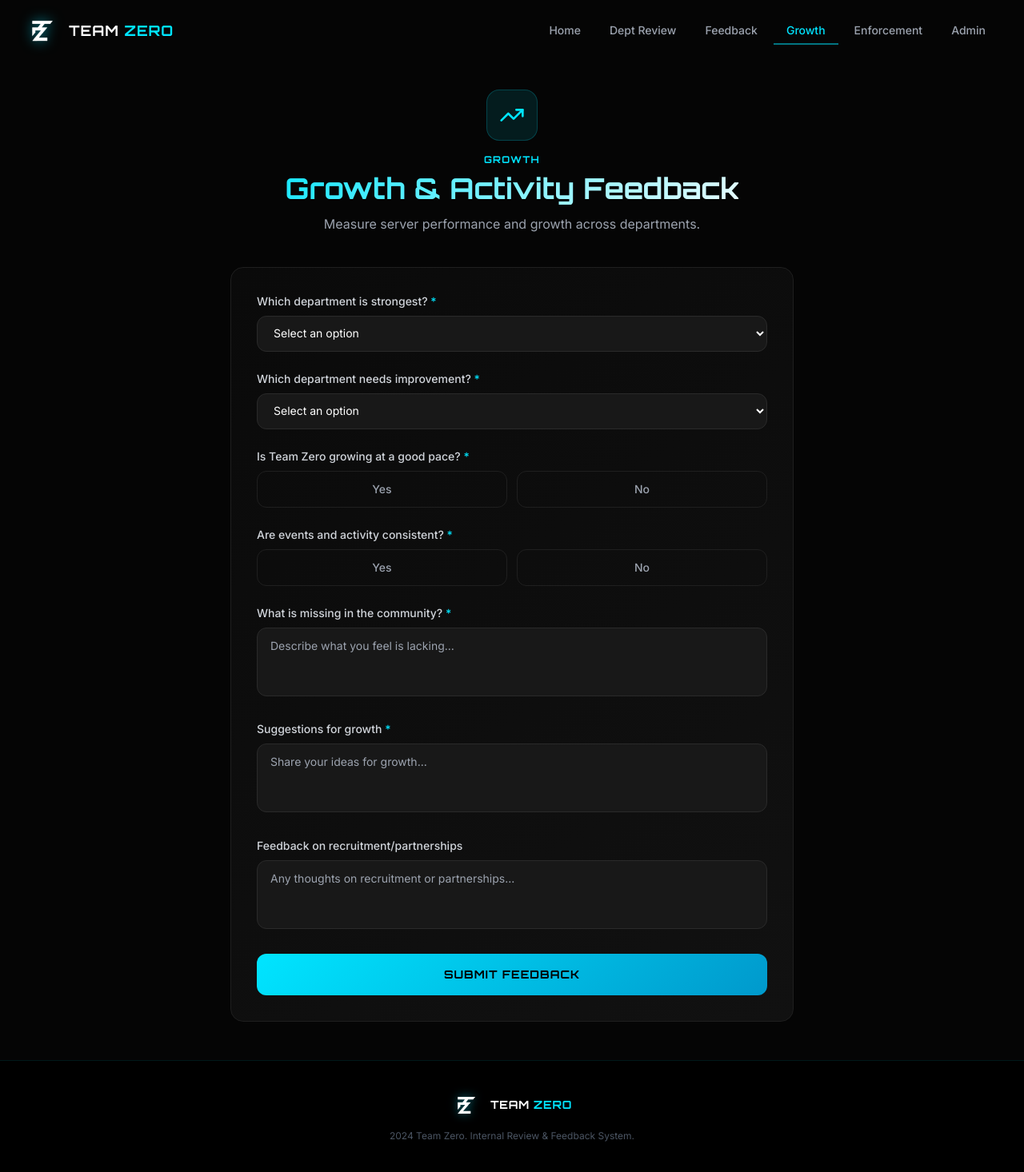
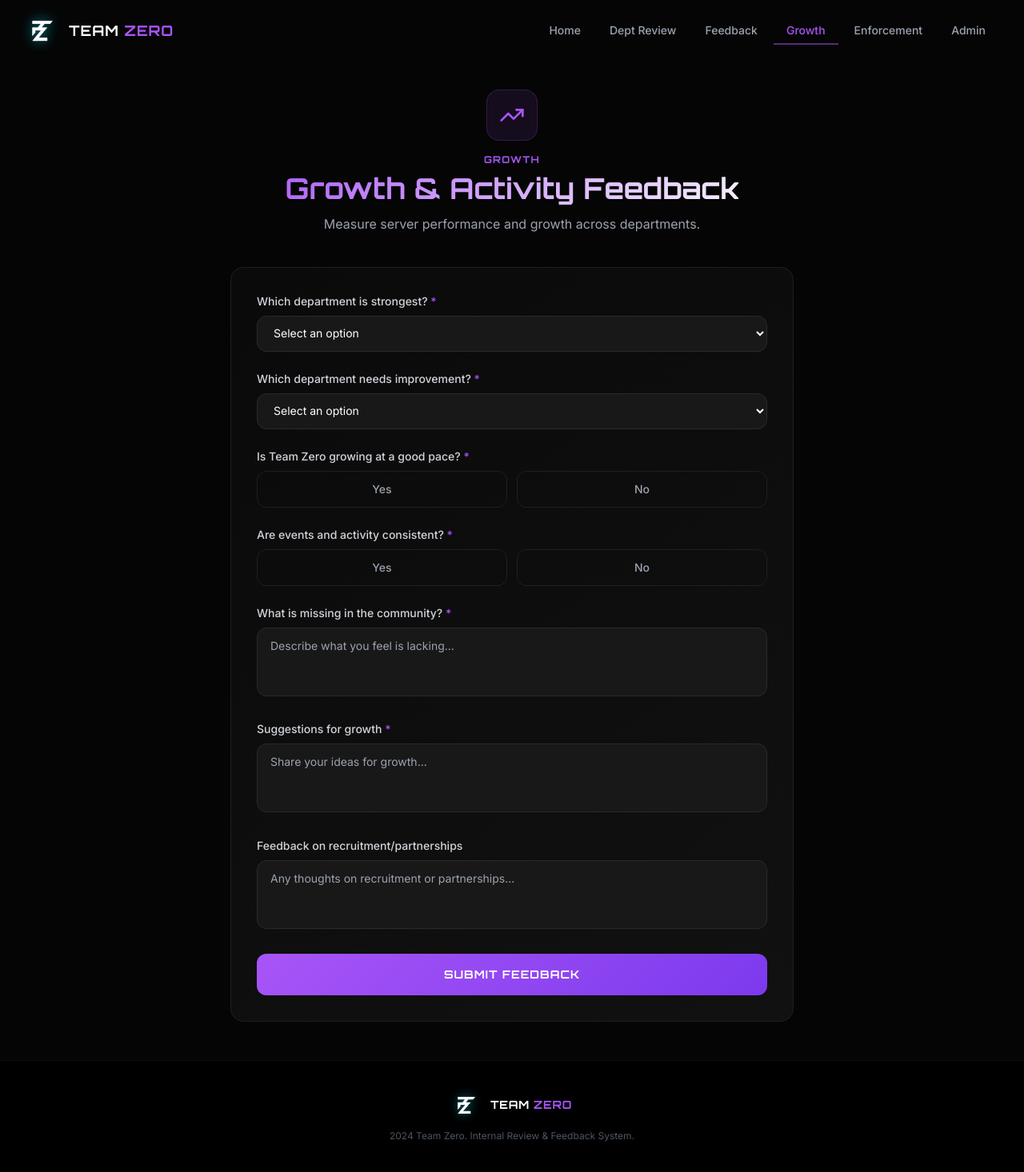
Before and after one commit to AstaxArmy/Teamzero-Reports, a Next.js app: page /growth in a window 1280 px wide. Shown: the top 1466 px of the page at 80% size. Built offline with nearby package versions, Linux system fonts and the light colour scheme.

Commit message:
Theme: change cyan to purple

```diff
--- a/app/globals.css
+++ b/app/globals.css
@@ -66,7 +66,7 @@ body {
 
 .loading-progress {
   height: 100%;
-  background: linear-gradient(90deg, #00e5ff, #8A2BE2, #00e5ff);
+  background: linear-gradient(90deg, #a855f7, #7c3aed, #a855f7);
   background-size: 200% 100%;
   border-radius: 10px;
   animation: loading 2s ease-in-out infinite;
@@ -88,17 +88,17 @@ body {
 }
 
 ::-webkit-scrollbar-thumb {
-  background: linear-gradient(180deg, #00e5ff, #8A2BE2);
+  background: linear-gradient(180deg, #a855f7, #7c3aed);
   border-radius: 10px;
   border: 2px solid #0a0a0a;
 }
 
 ::-webkit-scrollbar-thumb:hover {
-  background: linear-gradient(180deg, #00ffff, #9945FF);
+  background: linear-gradient(180deg, #c084fc, #9333ea);
 }
 
 ::selection {
-  background: rgba(0, 229, 255, 0.3);
+  background: rgba(168, 85, 247, 0.3);
   color: #fff;
 }
 
@@ -113,7 +113,7 @@ input, textarea, select {
 
 input:focus, textarea:focus, select:focus {
   outline: none !important;
-  border-color: #00e5ff !important;
+  border-color: #a855f7 !important;
 }
 
 select option {
@@ -130,13 +130,13 @@ select option {
 
 .glass-card:hover {
   transform: translateY(-5px);
-  border-color: #00e5ff;
-  box-shadow: 0 10px 30px rgba(0, 229, 255, 0.15);
+  border-color: #a855f7;
+  box-shadow: 0 10px 30px rgba(168, 85, 247, 0.15);
 }
 
 /* Gradient Text */
 .gradient-text {
-  background: linear-gradient(135deg, #00e5ff 0%, #ffffff 100%);
+  background: linear-gradient(135deg, #a855f7 0%, #ffffff 100%);
   -webkit-background-clip: text;
   -webkit-text-fill-color: transparent;
   background-clip: text;
@@ -155,31 +155,31 @@ select option {
 }
 
 /* Button Styles */
-.btn-cyan {
-  background: linear-gradient(135deg, #00e5ff 0%, #0099cc 100%);
-  color: #000;
+.btn-purple {
+  background: linear-gradient(135deg, #a855f7 0%, #7c3aed 100%);
+  color: #fff;
   font-weight: 700;
   transition: all 0.3s ease;
   text-transform: uppercase;
   letter-spacing: 1px;
 }
 
-.btn-cyan:hover {
+.btn-purple:hover {
   transform: translateY(-2px);
-  box-shadow: 0 6px 20px rgba(0, 229, 255, 0.5);
+  box-shadow: 0 6px 20px rgba(168, 85, 247, 0.5);
 }
 
 .btn-outline {
   background: transparent;
-  border: 2px solid #00e5ff;
-  color: #00e5ff;
+  border: 2px solid #a855f7;
+  color: #a855f7;
   font-weight: 600;
   transition: all 0.3s ease;
 }
 
 .btn-outline:hover {
-  background: #00e5ff;
-  color: #000;
+  background: #a855f7;
+  color: #fff;
   transform: translateY(-2px);
 }
 
--- a/components/Footer.tsx
+++ b/components/Footer.tsx
@@ -2,7 +2,7 @@ import Image from 'next/image'
 
 export function Footer() {
   return (
-    <footer className="bg-black border-t border-cyan/10 py-10">
+    <footer className="bg-black border-t border-purple/10 py-10">
       <div className="max-w-7xl mx-auto px-4 sm:px-6 lg:px-8">
         <div className="flex flex-col items-center gap-4">
           <div className="flex items-center gap-3">
@@ -14,7 +14,7 @@ export function Footer() {
               style={{ filter: 'invert(1) brightness(1.2) drop-shadow(0 0 6px rgba(0, 229, 255, 0.5))' }}
             />
             <span className="font-orbitron text-sm font-bold tracking-wider">
-              TEAM <span className="text-cyan">ZERO</span>
+              TEAM <span className="text-purple">ZERO</span>
             </span>
           </div>
           <p className="text-gray-600 text-xs">
--- a/components/FormInput.tsx
+++ b/components/FormInput.tsx
@@ -24,7 +24,7 @@ export function FormInput({
   return (
     <div className="space-y-2">
       <label htmlFor={name} className="block text-sm font-medium text-gray-300">
-        {label} {required && <span className="text-cyan">*</span>}
+        {label} {required && <span className="text-purple">*</span>}
       </label>
       {multiline ? (
         <textarea
@@ -73,7 +73,7 @@ export function FormSelect({
   return (
     <div className="space-y-2">
       <label htmlFor={name} className="block text-sm font-medium text-gray-300">
-        {label} {required && <span className="text-cyan">*</span>}
+        {label} {required && <span className="text-purple">*</span>}
       </label>
       <select
         id={name}
@@ -111,7 +111,7 @@ export function FormToggle({ label, name, checked, onChange }: FormToggleProps)
           onChange={onChange}
           className="sr-only peer"
         />
-        <div className="w-11 h-6 bg-gray-700 peer-focus:outline-none rounded-full peer peer-checked:after:translate-x-full peer-checked:after:border-white after:content-[''] after:absolute after:top-[2px] after:left-[2px] after:bg-white after:rounded-full after:h-5 after:w-5 after:transition-all peer-checked:bg-cyan"></div>
+        <div className="w-11 h-6 bg-gray-700 peer-focus:outline-none rounded-full peer peer-checked:after:translate-x-full peer-checked:after:border-white after:content-[''] after:absolute after:top-[2px] after:left-[2px] after:bg-white after:rounded-full after:h-5 after:w-5 after:transition-all peer-checked:bg-purple"></div>
       </label>
     </div>
   )
@@ -137,7 +137,7 @@ export function FormRadioGroup({
   return (
     <div className="space-y-2">
       <label className="block text-sm font-medium text-gray-300">
-        {label} {required && <span className="text-cyan">*</span>}
+        {label} {required && <span className="text-purple">*</span>}
       </label>
       <div className="grid grid-cols-2 sm:grid-cols-4 gap-2">
         {options.map((opt) => (
@@ -145,8 +145,8 @@ export function FormRadioGroup({
             key={opt}
             className={`flex items-center justify-center px-4 py-2 rounded-xl border cursor-pointer text-sm font-medium transition-all ${
               value === opt
-                ? 'border-cyan bg-cyan/10 text-cyan'
-                : 'border-border-subtle text-gray-400 hover:border-cyan/50 hover:text-white'
+                ? 'border-purple bg-purple/10 text-purple'
+                : 'border-border-subtle text-gray-400 hover:border-purple/50 hover:text-white'
             }`}
           >
             <input
@@ -176,13 +176,13 @@ export function FormYesNo({ label, name, required = false }: FormYesNoProps) {
   return (
     <div className="space-y-2">
       <label className="block text-sm font-medium text-gray-300">
-        {label} {required && <span className="text-cyan">*</span>}
+        {label} {required && <span className="text-purple">*</span>}
       </label>
       <div className="flex gap-3">
         {['Yes', 'No'].map((opt) => (
           <label
             key={opt}
-            className="flex-1 flex items-center justify-center px-4 py-3 rounded-xl border border-border-subtle cursor-pointer text-sm font-medium text-gray-400 hover:border-cyan/50 transition-all has-[:checked]:border-cyan has-[:checked]:bg-cyan/10 has-[:checked]:text-cyan"
+            className="flex-1 flex items-center justify-center px-4 py-3 rounded-xl border border-border-subtle cursor-pointer text-sm font-medium text-gray-400 hover:border-purple/50 transition-all has-[:checked]:border-purple has-[:checked]:bg-purple/10 has-[:checked]:text-purple"
           >
             <input
               type="radio"
--- a/components/FormPage.tsx
+++ b/components/FormPage.tsx
@@ -18,10 +18,10 @@ export function FormPage({ icon: Icon, title, subtitle, description, children, o
   return (
     <div className="max-w-3xl mx-auto px-4 sm:px-6 lg:px-8 py-12">
       <div className="text-center mb-10 fade-in visible">
-        <div className="inline-flex items-center justify-center w-16 h-16 rounded-2xl bg-cyan/10 border border-cyan/20 mb-4">
-          <Icon className="h-8 w-8 text-cyan" />
+        <div className="inline-flex items-center justify-center w-16 h-16 rounded-2xl bg-purple/10 border border-purple/20 mb-4">
+          <Icon className="h-8 w-8 text-purple" />
         </div>
-        <p className="font-orbitron text-xs font-bold tracking-widest text-cyan uppercase mb-2">{subtitle}</p>
+        <p className="font-orbitron text-xs font-bold tracking-widest text-purple uppercase mb-2">{subtitle}</p>
         <h1 className="font-orbitron text-3xl sm:text-4xl font-bold gradient-text mb-3">{title}</h1>
         <p className="text-gray-400 max-w-lg mx-auto">{description}</p>
       </div>
@@ -31,7 +31,7 @@ export function FormPage({ icon: Icon, title, subtitle, description, children, o
         <button
           type="submit"
           disabled={loading}
-          className="w-full py-4 px-6 rounded-xl btn-cyan disabled:opacity-50 disabled:cursor-not-allowed font-orbitron text-sm tracking-wider"
+          className="w-full py-4 px-6 rounded-xl btn-purple disabled:opacity-50 disabled:cursor-not-allowed font-orbitron text-sm tracking-wider"
         >
           {loading ? (
             <span className="flex items-center justify-center gap-2">
--- a/components/Header.tsx
+++ b/components/Header.tsx
@@ -27,7 +27,7 @@ export function Header() {
   }, [])
 
   return (
-    <header className={`fixed top-0 w-full z-50 transition-all duration-300 ${scrolled ? 'py-3 bg-bg-primary/95 backdrop-blur-xl border-b border-cyan/10' : 'py-5 bg-transparent'}`}>
+    <header className={`fixed top-0 w-full z-50 transition-all duration-300 ${scrolled ? 'py-3 bg-bg-primary/95 backdrop-blur-xl border-b border-purple/10' : 'py-5 bg-transparent'}`}>
       <div className="max-w-7xl mx-auto px-4 sm:px-6 lg:px-8">
         <div className="flex items-center justify-between">
           <Link href="/" className="flex items-center gap-3 group">
@@ -42,7 +42,7 @@ export function Header() {
               />
             </div>
             <span className="font-orbitron text-lg font-bold tracking-wider text-white">
-              TEAM <span className="text-cyan">ZERO</span>
+              TEAM <span className="text-purple">ZERO</span>
             </span>
           </Link>
 
@@ -52,12 +52,12 @@ export function Header() {
                 key={link.href}
                 href={link.href}
                 className={`relative px-4 py-2 text-sm font-medium transition-all duration-300 ${
-                  pathname === link.href ? 'text-cyan' : 'text-gray-400 hover:text-white'
+                  pathname === link.href ? 'text-purple' : 'text-gray-400 hover:text-white'
                 }`}
               >
                 {link.label}
                 {pathname === link.href && (
-                  <span className="absolute bottom-0 left-0 w-full h-0.5 bg-cyan animate-pulse-glow" />
+                  <span className="absolute bottom-0 left-0 w-full h-0.5 bg-purple animate-pulse-glow" />
                 )}
               </Link>
             ))}
@@ -65,7 +65,7 @@ export function Header() {
 
           <button
             onClick={() => setMobileOpen(!mobileOpen)}
-            className="lg:hidden p-2 text-gray-400 hover:text-cyan transition-colors"
+            className="lg:hidden p-2 text-gray-400 hover:text-purple transition-colors"
           >
             {mobileOpen ? <X className="h-6 w-6" /> : <Menu className="h-6 w-6" />}
           </button>
@@ -73,7 +73,7 @@ export function Header() {
       </div>
 
       {mobileOpen && (
-        <div className="lg:hidden bg-bg-secondary/95 backdrop-blur-xl border-t border-cyan/10 animate-fade-in">
+        <div className="lg:hidden bg-bg-secondary/95 backdrop-blur-xl border-t border-purple/10 animate-fade-in">
           <nav className="px-4 py-4 space-y-1">
             {navLinks.map((link) => (
               <Link
@@ -82,7 +82,7 @@ export function Header() {
                 onClick={() => setMobileOpen(false)}
                 className={`block px-4 py-3 rounded-lg text-sm font-medium transition-all ${
                   pathname === link.href
-                    ? 'bg-cyan/10 text-cyan'
+                    ? 'bg-purple/10 text-purple'
                     : 'text-gray-400 hover:text-white hover:bg-white/5'
                 }`}
               >
--- a/components/SuccessModal.tsx
+++ b/components/SuccessModal.tsx
@@ -19,7 +19,7 @@ export function SuccessModal({ open, onClose, message = 'Your submission has bee
           <X className="h-5 w-5" />
         </button>
         <div className="flex flex-col items-center text-center">
-          <CheckCircle2 className="h-16 w-16 text-cyan mb-4" />
+          <CheckCircle2 className="h-16 w-16 text-purple mb-4" />
           <h3 className="font-orbitron text-xl font-bold text-white mb-2">SUBMISSION RECEIVED</h3>
           <p className="text-gray-400 text-sm mb-6">{message}</p>
           <div className="flex gap-3 w-full">
@@ -32,7 +32,7 @@ export function SuccessModal({ open, onClose, message = 'Your submission has bee
             </Link>
             <button
               onClick={onClose}
-              className="flex-1 py-2 px-4 rounded-xl bg-cyan text-sm font-medium text-black hover:bg-cyan-light transition-all"
+              className="flex-1 py-2 px-4 rounded-xl bg-purple text-sm font-medium text-black hover:bg-purple-light transition-all"
             >
               Submit Another
             </button>
--- a/tailwind.config.js
+++ b/tailwind.config.js
@@ -7,10 +7,10 @@ module.exports = {
   theme: {
     extend: {
       colors: {
-        cyan: {
-          DEFAULT: '#00e5ff',
-          light: '#33eaff',
-          dark: '#0099cc',
+        purple: {
+          DEFAULT: '#a855f7',
+          light: '#c084fc',
+          dark: '#7c3aed',
         },
         bg: {
           primary: '#050505',
```
Also changed, not shown: app/admin/page.tsx (+10 -10 lines), app/department-review/page.tsx (+4 -4 lines), app/page.tsx (+11 -11 lines).
